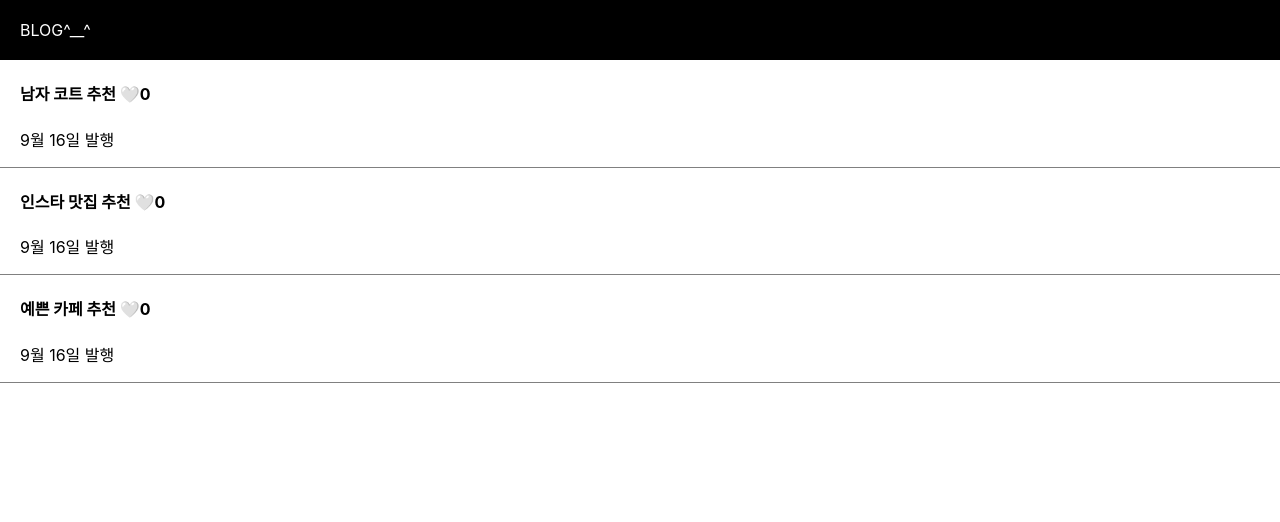
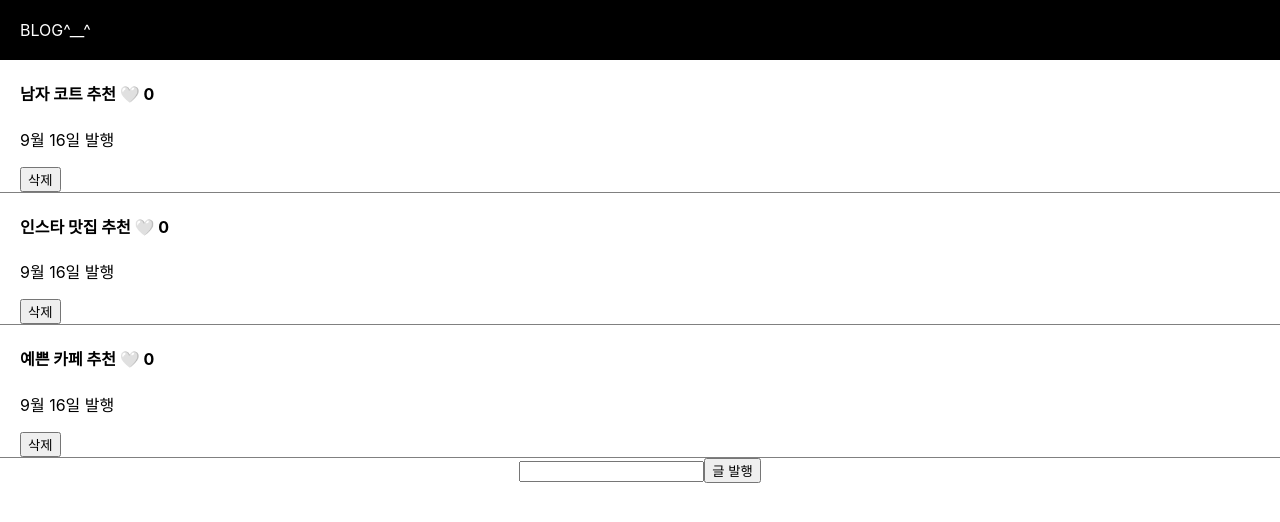
Before and after one commit to yongb2n/react-dev-blog, a React (Create React App) app: page / in a window 1280 px wide. Shown: the top 522 px of the page. Built offline with nearby package versions, Linux system fonts and the light colour scheme.

Commit message:
글 발행 및 삭제 기능 추가

```diff
--- a/src/App.js
+++ b/src/App.js
@@ -7,9 +7,10 @@ function App() {
     "인스타 맛집 추천",
     "예쁜 카페 추천",
   ]);
-  const [like, setLike] = useState([0, 0, 0]);
+  const [like, setLike] = useState([0, 0, 0, 0, 0, 0, 0, 0]);
   const [modal, setModal] = useState(false);
   const [modalTitle, setModalTitle] = useState(0);
+  const [inputValue, setInputValue] = useState("");
 
   return (
     <div className="App">
@@ -81,20 +82,49 @@ function App() {
             >
               {title[i]}{" "}
               <span
-                onClick={() => {
+                onClick={(e) => {
+                  e.stopPropagation();
                   const copy = [...like];
                   copy[i]++;
                   setLike(copy);
                 }}
               >
-                🤍
+                🤍 {like[i]}
               </span>
-              {like[i]}
             </h4>
             <p>9월 16일 발행</p>
+            <button
+              onClick={() => {
+                const copy = [...title];
+                copy.splice(i, 1);
+                setTitle(copy);
+              }}
+            >
+              삭제
+            </button>
           </div>
         );
       })}
+
+      <input
+        onChange={(e) => {
+          setInputValue(e.target.value);
+        }}
+      />
+
+      <button
+        onClick={() => {
+          const copy = [...title];
+          if (inputValue !== "") {
+            copy.unshift(inputValue);
+            setTitle(copy);
+          } else {
+            alert("글을 입력하세요.");
+          }
+        }}
+      >
+        글 발행
+      </button>
 
       {modal === true ? (
         <Modal
```
